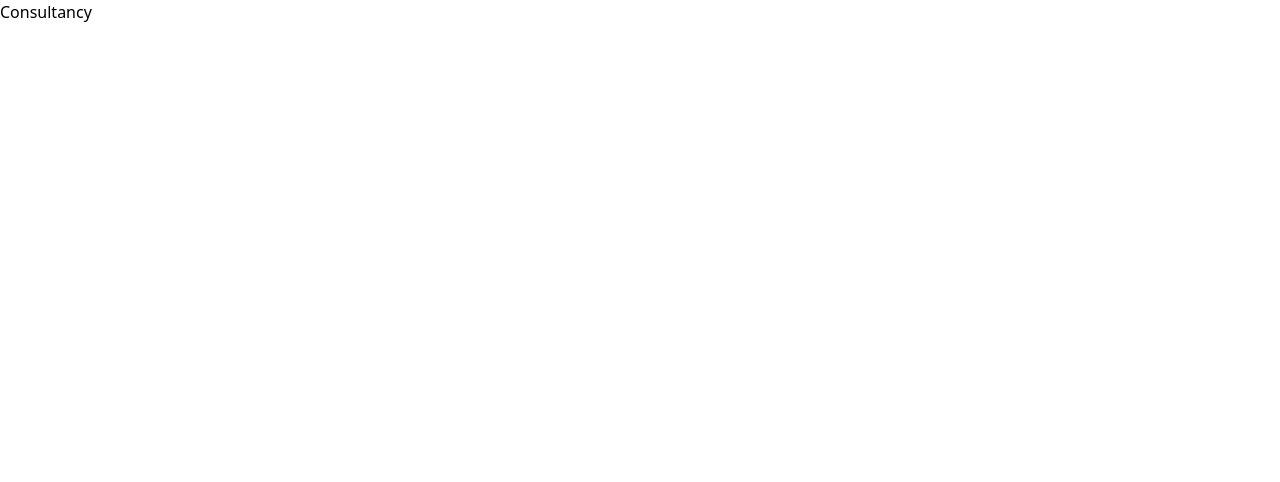
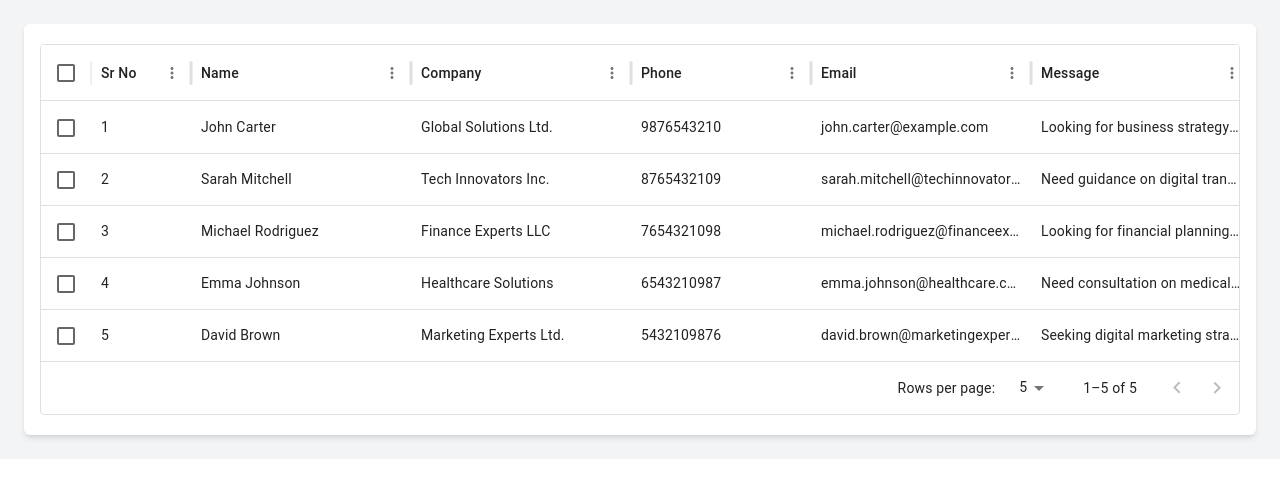
Before and after one commit to anantasolution/qalabs, a React (Create React App) app in the folder admin-ui/: page /consultant in a window 1280 px wide. Shown: the top 482 px of the page. Built offline with nearby package versions, Linux system fonts and the light colour scheme.

Commit message:
add consultancy data table with switch button component

```diff
--- a/admin-ui/src/data/Consultant.js
+++ b/admin-ui/src/data/Consultant.js
@@ -1 +1,115 @@
 //Wrire column data
+import { useState } from "react";
+
+const SwitchButton = function () {
+  const [isOn, setIsOn] = useState(true);
+
+  return (
+    <div
+      className={`w-12 h-6 flex items-center rounded-full p-1 cursor-pointer transition-all duration-300 ${
+        isOn ? "bg-green-500" : "bg-red-500"
+      }`}
+      onClick={() => setIsOn(!isOn)}
+    >
+      <div
+        className={`bg-white w-4 h-4 rounded-full shadow-md transform transition-all duration-300 ${
+          isOn ? "translate-x-6" : "translate-x-0"
+        }`}
+      ></div>
+    </div>
+  );
+};
+
+export const columns = [
+  {
+    field: "id",
+    headerClassName: "super-app-theme--header",
+    headerName: "Sr No",
+    minWidth: 100,
+  },
+  {
+    field: "name",
+    headerClassName: "super-app-theme--header",
+    headerName: "Name",
+    minWidth: 220,
+  },
+  {
+    field: "company",
+    headerClassName: "super-app-theme--header",
+    headerName: "Company",
+    minWidth: 220,
+  },
+  {
+    field: "phone",
+    headerClassName: "super-app-theme--header",
+    headerName: "Phone",
+    minWidth: 180,
+  },
+  {
+    field: "email",
+    headerClassName: "super-app-theme--header",
+    headerName: "Email",
+    minWidth: 220,
+  },
+
+  {
+    field: "message",
+    headerClassName: "super-app-theme--header",
+    headerName: "Message",
+    minWidth: 220,
+  },
+  {
+    field: "createdAt",
+    headerClassName: "super-app-theme--header",
+    headerName: "Created At",
+    minWidth: 220,
+  },
+];
+
+export const rows = [
+  {
+    id: 1,
+    name: "John Carter",
+    company: "Global Solutions Ltd.",
+    email: "john.carter@example.com",
+    phone: "9876543210",
+    message: "Looking for business strategy consultation.",
+    createdAt: "2025-02-10",
+  },
+  {
+    id: 2,
+    name: "Sarah Mitchell",
+    company: "Tech Innovators Inc.",
+    email: "sarah.mitchell@techinnovators.com",
+    phone: "8765432109",
+    message: "Need guidance on digital transformation.",
+    createdAt: "2025-02-09",
+  },
+  {
+    id: 3,
+    name: "Michael Rodriguez",
+    company: "Finance Experts LLC",
+    email: "michael.rodriguez@financeexperts.com",
+    phone: "7654321098",
+    message: "Looking for financial planning advice.",
+    createdAt: "2025-02-08",
+  },
+  {
+    id: 4,
+    name: "Emma Johnson",
+    company: "Healthcare Solutions",
+    email: "emma.johnson@healthcare.com",
+    phone: "6543210987",
+    message: "Need consultation on medical regulations.",
+    createdAt: "2025-02-07",
+  },
+  {
+    id: 5,
+    name: "David Brown",
+    company: "Marketing Experts Ltd.",
+    email: "david.brown@marketingexperts.com",
+    phone: "5432109876",
+    message: "Seeking digital marketing strategy advice.",
+    createdAt: "2025-02-06",
+  },
+];
--- a/admin-ui/src/pages/Consultancy.jsx
+++ b/admin-ui/src/pages/Consultancy.jsx
@@ -1,9 +1,37 @@
-import React from 'react'
+import React, { useState } from "react";
+import Box from "@mui/material/Box";
+import { DataGrid } from "@mui/x-data-grid";
+import { columns, rows } from "../data/Consultant"; // Importing Data
 
-function Consultancy() {
+const Consultancy = () => {
+  const [loading, setLoading] = useState(false);
+
   return (
-    <div>Consultancy</div>
-  )
-}
+    <div className="h-full w-full bg-gray-100 flex flex-col">
+      {/* Table Section */}
+      <div className="h-full w-full p-6">
+        <div className="h-full bg-white px-4 py-5 rounded-md shadow-md">
+          <Box sx={{ height: "100%" }}>
+            <DataGrid
+              rows={rows}
+              columns={columns}
+              pageSize={5}
+              loading={loading}
+              initialState={{
+                pagination: {
+                  paginationModel: {
+                    pageSize: 5,
+                  },
+                },
+              }}
+              pageSizeOptions={[5, 10]}
+              checkboxSelection
+            />
+          </Box>
+        </div>
+      </div>
+    </div>
+  );
+};
 
-export default Consultancy
+export default Consultancy;
```
